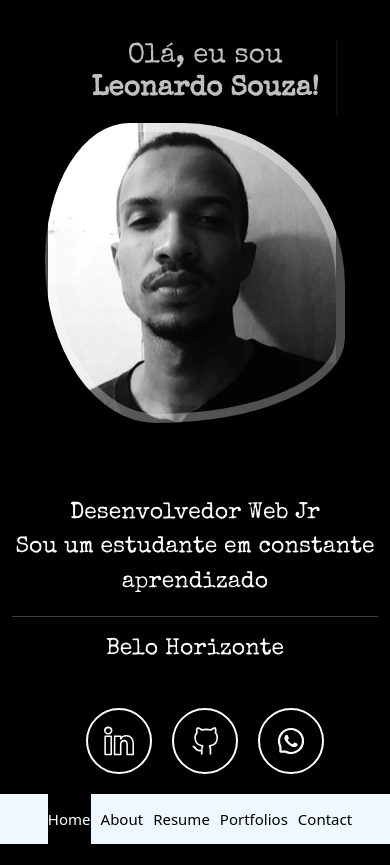
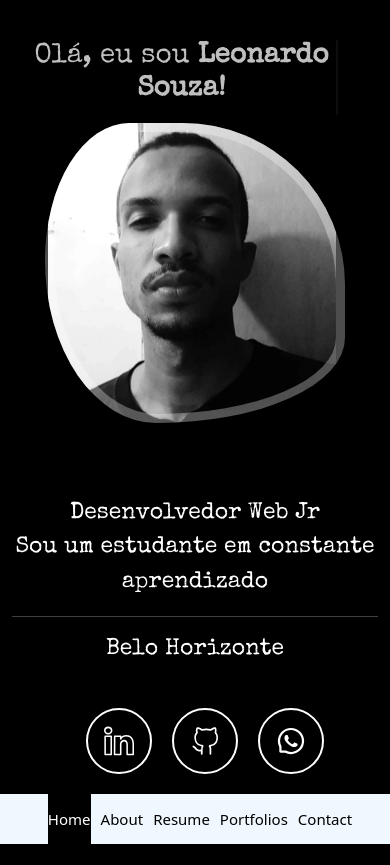
Before and after one commit to Leonardu76/curriculo-react, a React (Create React App) app: page / in a window 390 px wide. Before the commit the page ends 844 px from the top, so only its background shows below. Built offline with nearby package versions, Linux system fonts and the light colour scheme.

Commit message:
alteração css

```diff
--- a/src/pages/home/home.css
+++ b/src/pages/home/home.css
@@ -144,15 +144,33 @@
         width: 15em;
     }
 }
+@media screen and (min-width: 320px) and (max-width: 400px) {
+    .line{
+        font-size: 80% !important;
 
+    }
+}
+
+@media screen and (min-width: 768px) and (max-width: 800px) {
+    .line{
+        white-space: initial !important;
+
+    }
+}
 
 @media screen and (min-width: 320px) and (max-width: 800px) {
     .line{
         white-space: pre-line;
+        width: 85% !important;
+
         /* margin: unset !important; */
     }
     .content-img-home {
         max-width: 50% !important;
+
+    }
+    .redes-home{
+        padding-bottom: 25%;
 
     }
     .content-home .row{
@@ -163,9 +181,7 @@
 }
 @media screen and (min-width: 800px) and (max-width: 991px) {
     .line{
-        white-space: pre-line;
-        width: 100%;
-
+        width: 85% !important;
     }
     .content-home .row{
         display: inline-flex !important;
```
